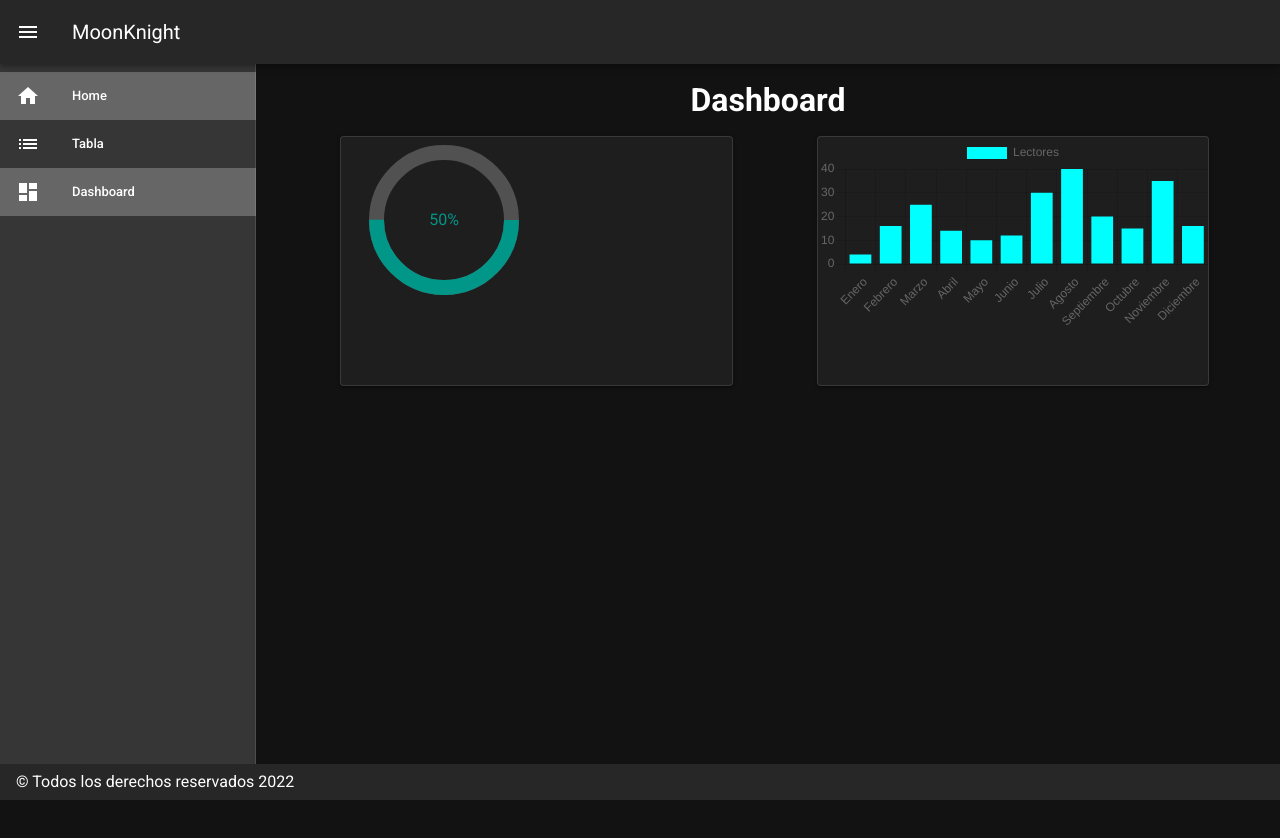
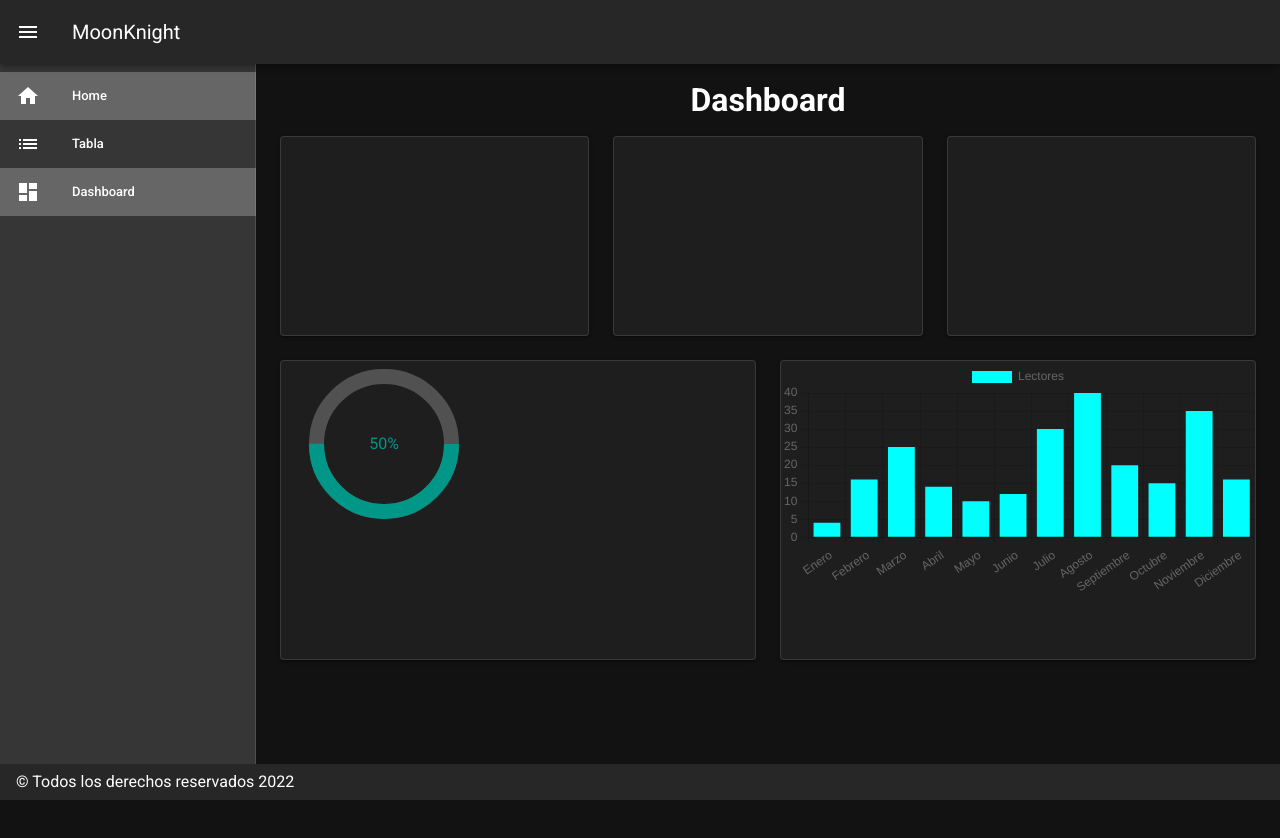
Before and after one commit to Omerly/new, a Vue app: page /Dashboard in a window 1280 px wide. Shown: the top 838 px of the page. Built offline with nearby package versions, Linux system fonts and the light colour scheme.

Commit message:
cambiostamaño

```diff
--- a/src/components/Dashboard.vue
+++ b/src/components/Dashboard.vue
@@ -5,10 +5,36 @@
         <main class="tabla-page">
           <H1 class="text-center">Dashboard</H1>
 
+
           <v-container>
-            <v-row >
-              <v-col cols="5" class="ml-15">
-                <v-card width="500" height="250" elevation="2" outlined>
+
+            <v-row align="center" justify="center">
+
+              <v-col cols="4" >
+                <v-card width="500" height="200" elevation="2" outlined>
+
+                </v-card>
+
+              </v-col>
+              <v-col cols="4" >
+                <v-card width="500" height="200" elevation="2" outlined>
+
+                </v-card>
+
+              </v-col>
+              <v-col cols="4" >
+                <v-card width="500" height="200" elevation="2" outlined>
+
+                </v-card>
+
+              </v-col>
+            </v-row>
+          </v-container>
+          <v-container>
+            <v-row align="center" justify="center">
+
+              <v-col cols="6" >
+                <v-card width="600" height="300" elevation="2" outlined>
                   <v-progress-circular
                     rotate="360"
                     size="150"
@@ -21,9 +47,9 @@
                   </v-progress-circular>
                 </v-card>
               </v-col>
-              <v-col cols="5" class="ml-15">
+              <v-col cols="6" >
                 <div >
-                  <v-card width="500" height="250" elevation="2" outlined>
+                  <v-card width="600" height="300" elevation="2" outlined>
                     <Bar
                       :chart-options="chartOptions"
                       :chart-data="chartData"
```
